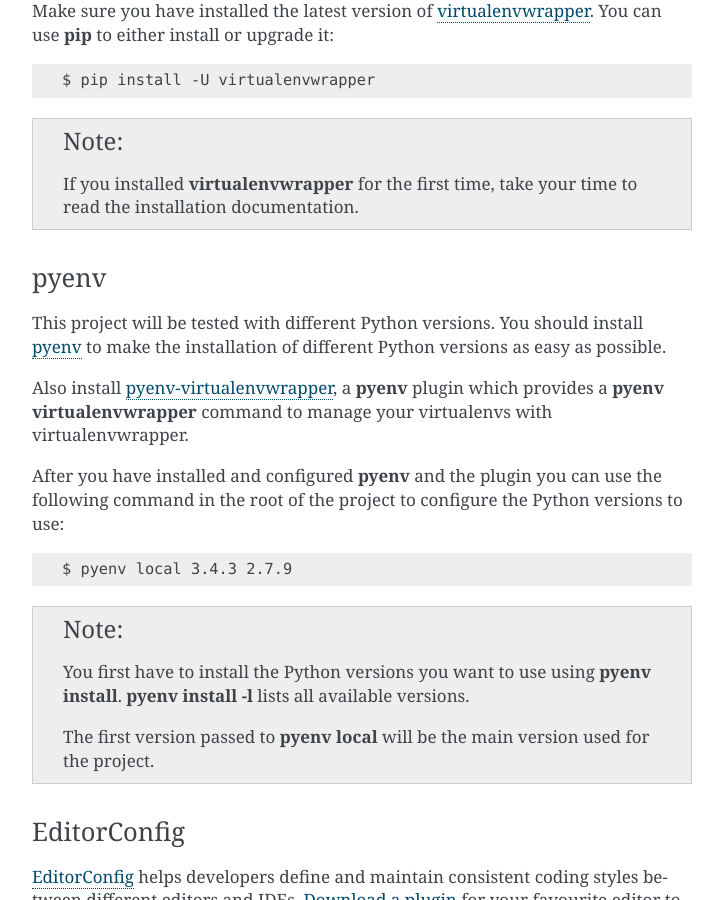
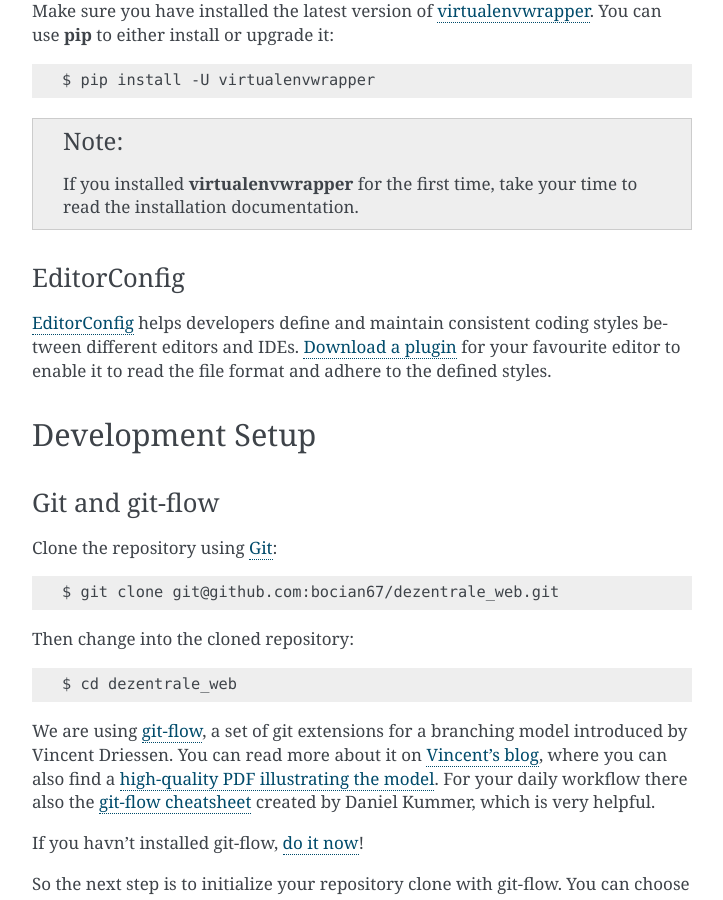
Before and after one commit to stevenc99/dezentrale_web, a Sphinx documentation site: the page built from docs/installation.rst, in a window 1280 px wide and 900 px high, scrolled down 1149 px. Shown: the whole window, without its empty margins (388-1111 px from the left). Built offline with Sphinx 7.4.7, drawn with Linux system fonts in a browser that asks for light colours.

Commit message:
Attempted to fix #39
Remove 'pyenv' section from 'install.rst'

```diff
--- a/docs/installation.rst
+++ b/docs/installation.rst
@@ -81,35 +81,6 @@
 
     If you installed :program:`virtualenvwrapper` for the first time, take your
     time to read the installation documentation.
-
-pyenv
------
-
-This project will be tested with different Python versions. You should install
-`pyenv <https://github.com/yyuu/pyenv>`_ to make the installation of different
-Python versions as easy as possible.
-
-Also install `pyenv-virtualenvwrapper <https://github.com/yyuu/pyenv-
-virtualenvwrapper>`_, a :program:`pyenv` plugin which provides a
-:program:`pyenv virtualenvwrapper` command to manage your virtualenvs with
-virtualenvwrapper.
-
-After you have installed and configured :program:`pyenv` and the plugin you can
-use the following command in the root of the project to configure the Python
-versions to use:
-
-::
-
-    $ pyenv local 3.4.3 2.7.9
-
-.. note::
-
-    You first have to install the Python versions you want to use using
-    :program:`pyenv install`. :program:`pyenv install -l` lists all available
-    versions.
-
-    The first version passed to :program:`pyenv local` will be the main version
-    used for the project.
 
 EditorConfig
 ------------
```
